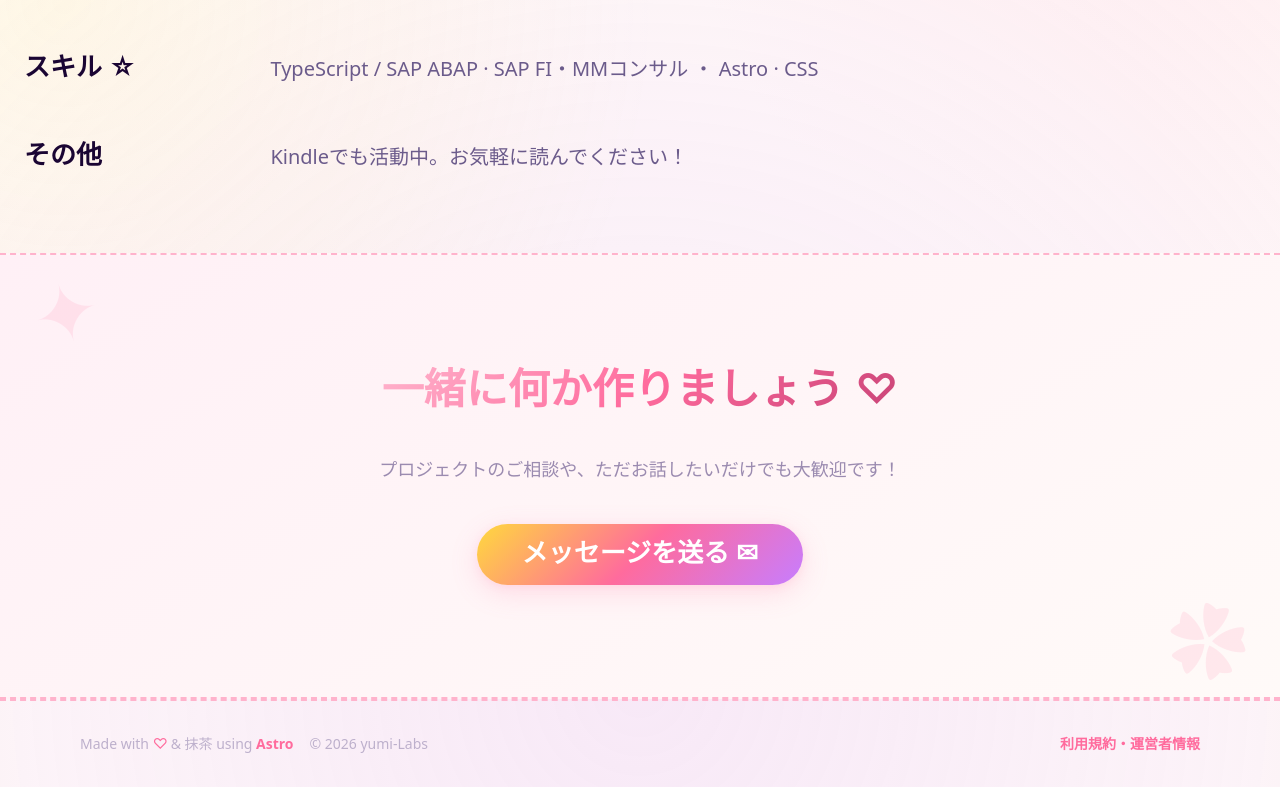
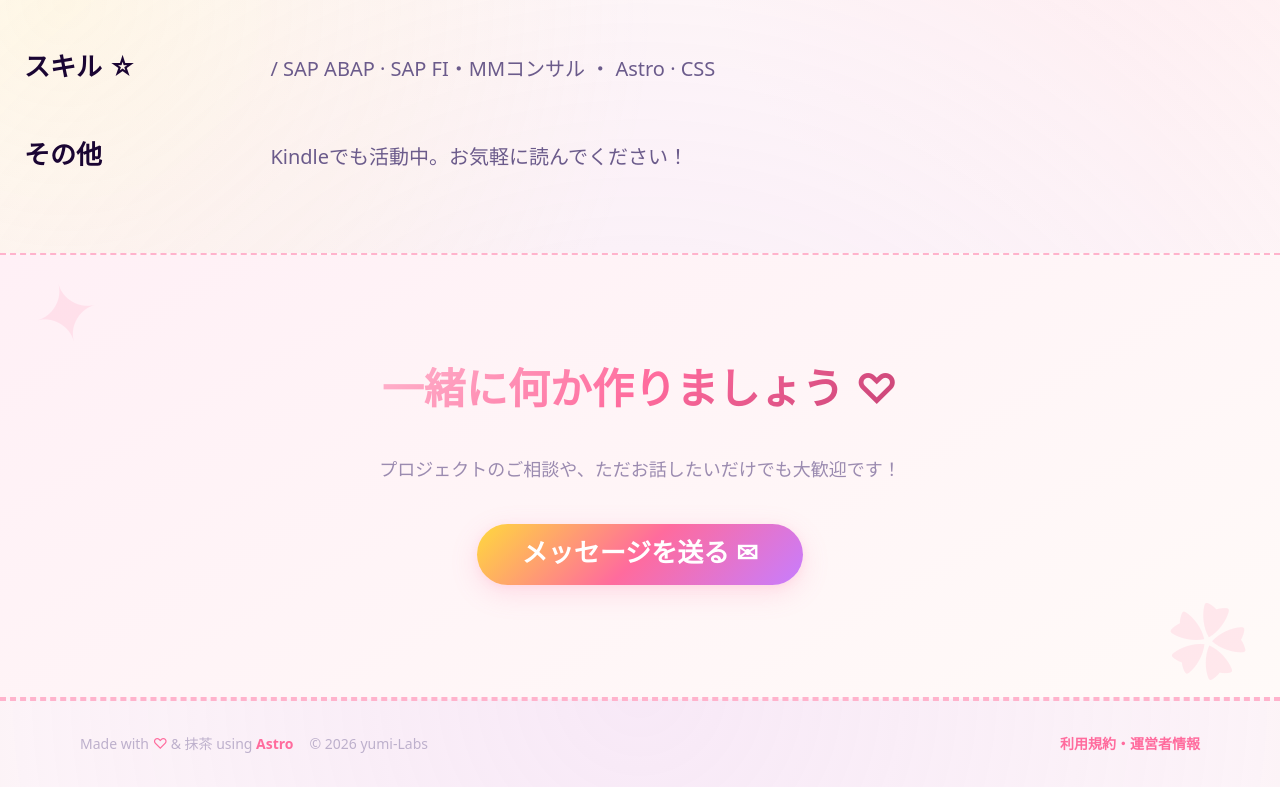
Before and after one commit to yumi-labs-tokyo/yumi-labs, an Astro site: page /about in a window 1280 px wide. Shown: the part 1174-1961 px from the top of the page. Built offline with nearby package versions, Linux system fonts and the light colour scheme; Astro itself is replaced by a stand-in of ours; a web font is replaced by a local one.

Commit message:
update: Aboutページを更新

```diff
--- a/src/pages/about.astro
+++ b/src/pages/about.astro
@@ -39,7 +39,7 @@ import BaseLayout from '../layouts/BaseLayout.astro';
 			<section>
 				<h2 class="section-title">スキル ☆</h2>
 				<div class="content">
-					<p>TypeScript / SAP ABAP · SAP FI・MMコンサル ・ Astro · CSS</p>
+					<p>/ SAP ABAP · SAP FI・MMコンサル ・ Astro · CSS</p>
 				</div>
 			</section>
 			<section>
```
